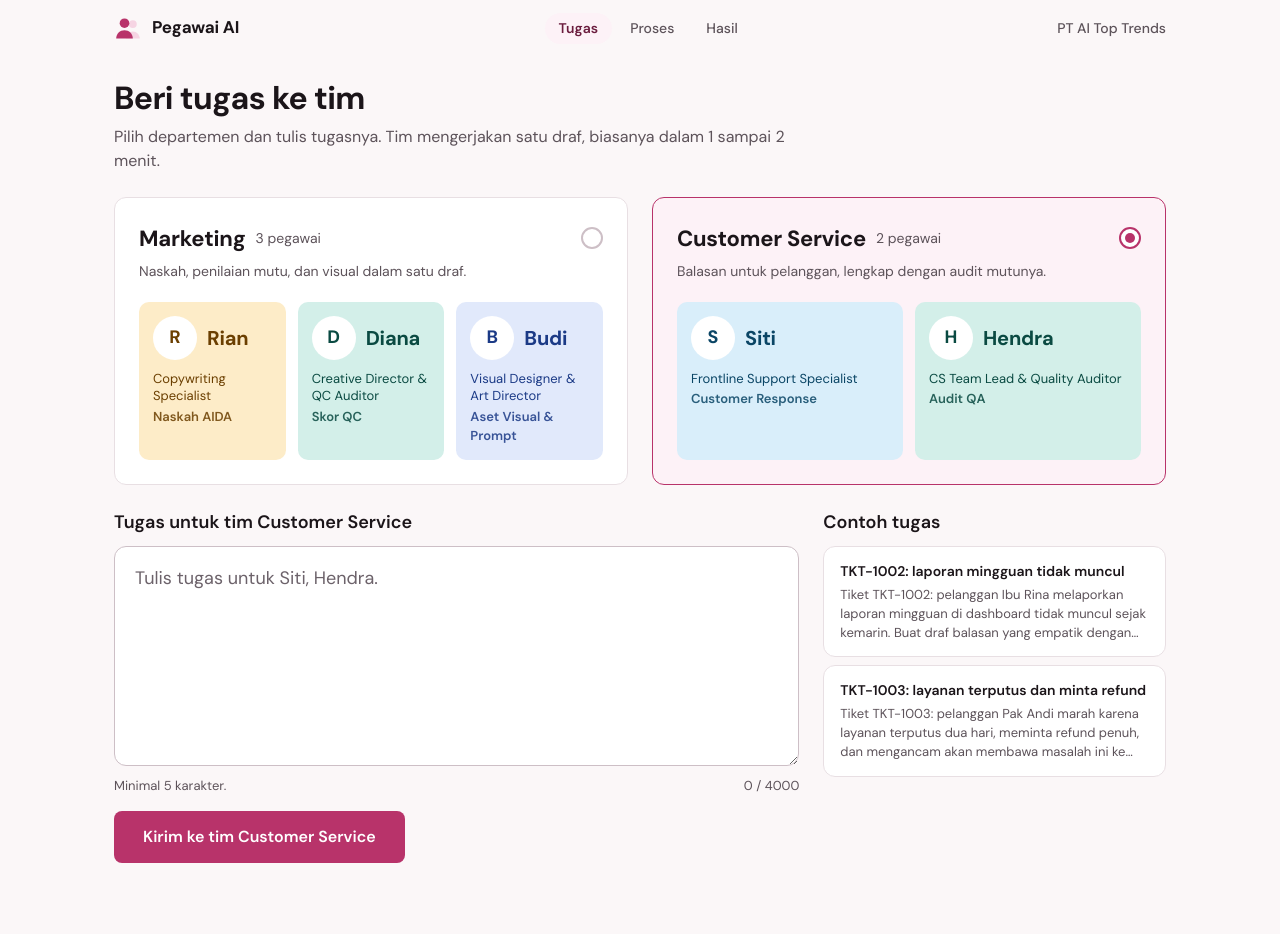
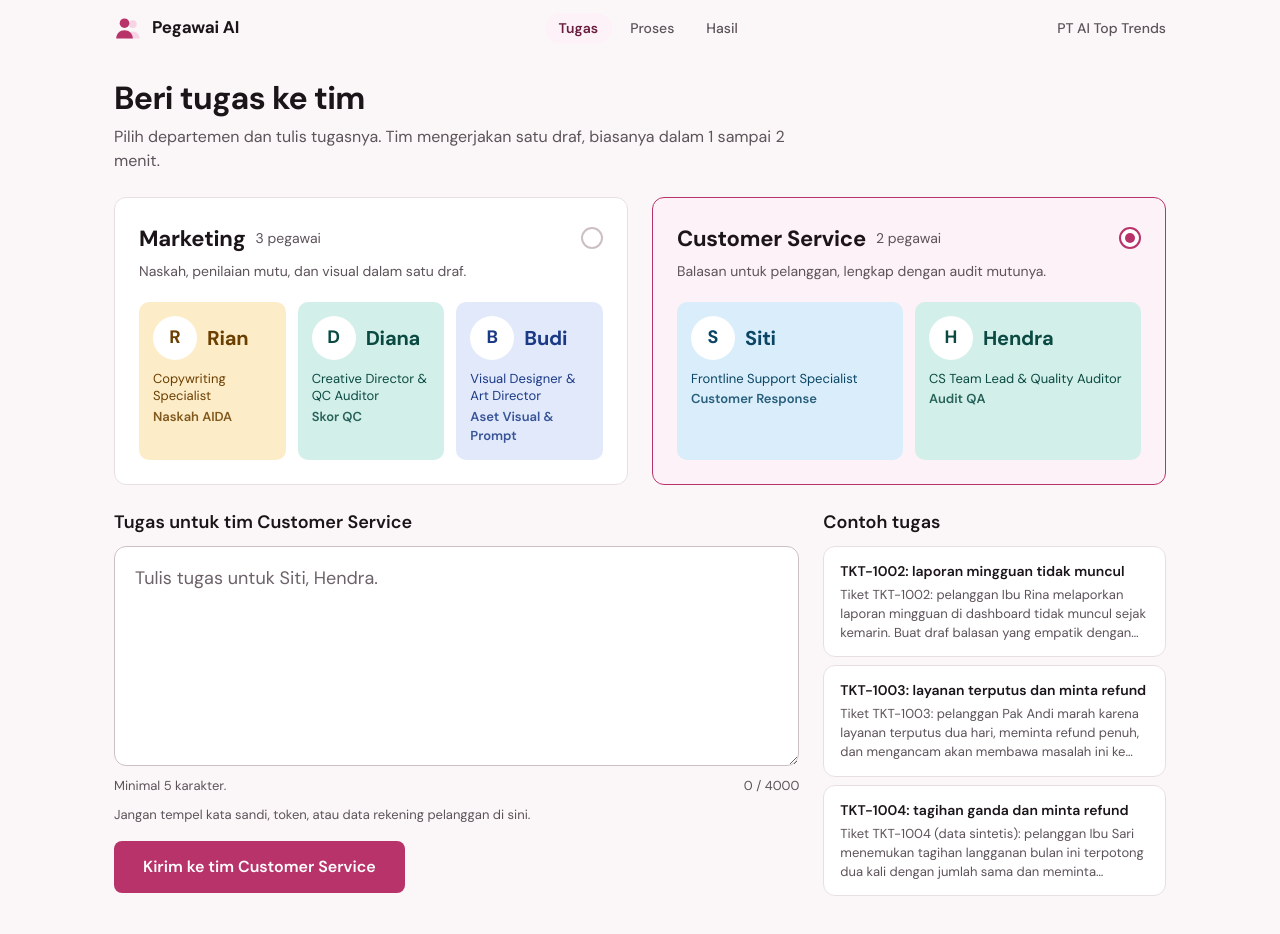
Before and after one commit to faizgeorgie9/pegawai-ai-backend, a React (Vite) app in the folder frontend/: page / in a window 1280 px wide. Both pictures are taken after a click on the label 909 px from the left and 340 px from the top of the page. Shown: the top 934 px of the page. Built offline with nearby package versions, Linux system fonts and the light colour scheme.

Commit message:
fix(frontend): show escalation as a recommendation
Follow Intern 3 findings: label escalation as a recommendation, warn against pasting customer credentials in Customer Service tasks, and add a duplicate billing example.

```diff
--- a/frontend/src/App.tsx
+++ b/frontend/src/App.tsx
@@ -208,7 +208,7 @@ function TaskStep(p: {
             value={p.prompt}
             maxLength={MAX_PROMPT}
             placeholder={`Tulis tugas untuk ${team.members.map((m) => m.name).join(', ')}.`}
-            aria-describedby="task-hint"
+            aria-describedby={p.department === 'customer_support' ? 'task-hint task-sensitive' : 'task-hint'}
             aria-invalid={problem ? true : undefined}
             onChange={(e) => {
               p.setPrompt(e.target.value)
@@ -221,6 +221,11 @@ function TaskStep(p: {
               {p.prompt.length} / {MAX_PROMPT}
             </span>
           </div>
+          {p.department === 'customer_support' && (
+            <p className="muted small" id="task-sensitive">
+              Jangan tempel kata sandi, token, atau data rekening pelanggan di sini.
+            </p>
+          )}
           {problem && (
             <p className="problem" role="alert">
               {problem}
@@ -402,7 +407,7 @@ function Gate({
 function EscalationCard({ esc }: { esc?: Escalation }) {
   return (
     <section className="card esc" aria-labelledby="esc-h">
-      <h2 id="esc-h">Status eskalasi</h2>
+      <h2 id="esc-h">Rekomendasi eskalasi</h2>
       {esc ? (
         <>
           <p className={`pill big ${esc.tone}`}>{esc.label}</p>
@@ -414,10 +419,10 @@ function EscalationCard({ esc }: { esc?: Escalation }) {
               ))}
             </ul>
           )}
-          <p className="muted small">Ditentukan {esc.by} dalam catatan audit.</p>
+          <p className="muted small">Rekomendasi dari {esc.by} dalam catatan audit. Belum ada tindakan yang dijalankan.</p>
         </>
       ) : (
-        <p className="muted">Status eskalasi tidak ditemukan dalam catatan tim.</p>
+        <p className="muted">Rekomendasi eskalasi tidak ditemukan dalam catatan tim.</p>
       )}
     </section>
   )
@@ -485,7 +490,7 @@ function ResultStep({
         ? result.score >= min
           ? `${scorer.name} memberi ${result.score} dari 100, di atas ambang SOP ${min}.`
           : `${scorer.name} memberi ${result.score} dari 100, di bawah ambang SOP ${min}. Draf perlu diperbaiki sebelum dipakai.`
-        : `${scorer.name} memberi ${result.score} dari 100.${esc ? ` Status eskalasi: ${esc.label.toLowerCase()}.` : ''}`
+        : `${scorer.name} memberi ${result.score} dari 100.${esc ? ` Rekomendasi eskalasi: ${esc.label.toLowerCase()}.` : ''}`
 
   const more = (n: number, by: string, index: number) => (
     <p className="gate-more">
--- a/frontend/src/team.ts
+++ b/frontend/src/team.ts
@@ -64,7 +64,11 @@ export const EXAMPLES: Record<Department, { title: string; text: string }[]> = {
     },
     {
       title: 'TKT-1003: layanan terputus dan minta refund',
-      text: 'Tiket TKT-1003: pelanggan Pak Andi marah karena layanan terputus dua hari, meminta refund penuh, dan mengancam akan membawa masalah ini ke jalur hukum. Buat draf balasan dan tentukan status eskalasinya.',
+      text: 'Tiket TKT-1003: pelanggan Pak Andi marah karena layanan terputus dua hari, meminta refund penuh, dan mengancam akan membawa masalah ini ke jalur hukum. Buat draf balasan dan beri rekomendasi eskalasinya.',
+    },
+    {
+      title: 'TKT-1004: tagihan ganda dan minta refund',
+      text: 'Tiket TKT-1004 (data sintetis): pelanggan Ibu Sari menemukan tagihan langganan bulan ini terpotong dua kali dengan jumlah sama dan meminta pengembalian dana untuk satu tagihan. Buat draf balasan berdasarkan data terverifikasi dan rekomendasikan apakah perlu eskalasi, tanpa menyatakan refund sudah diproses.',
     },
   ],
 }
```
